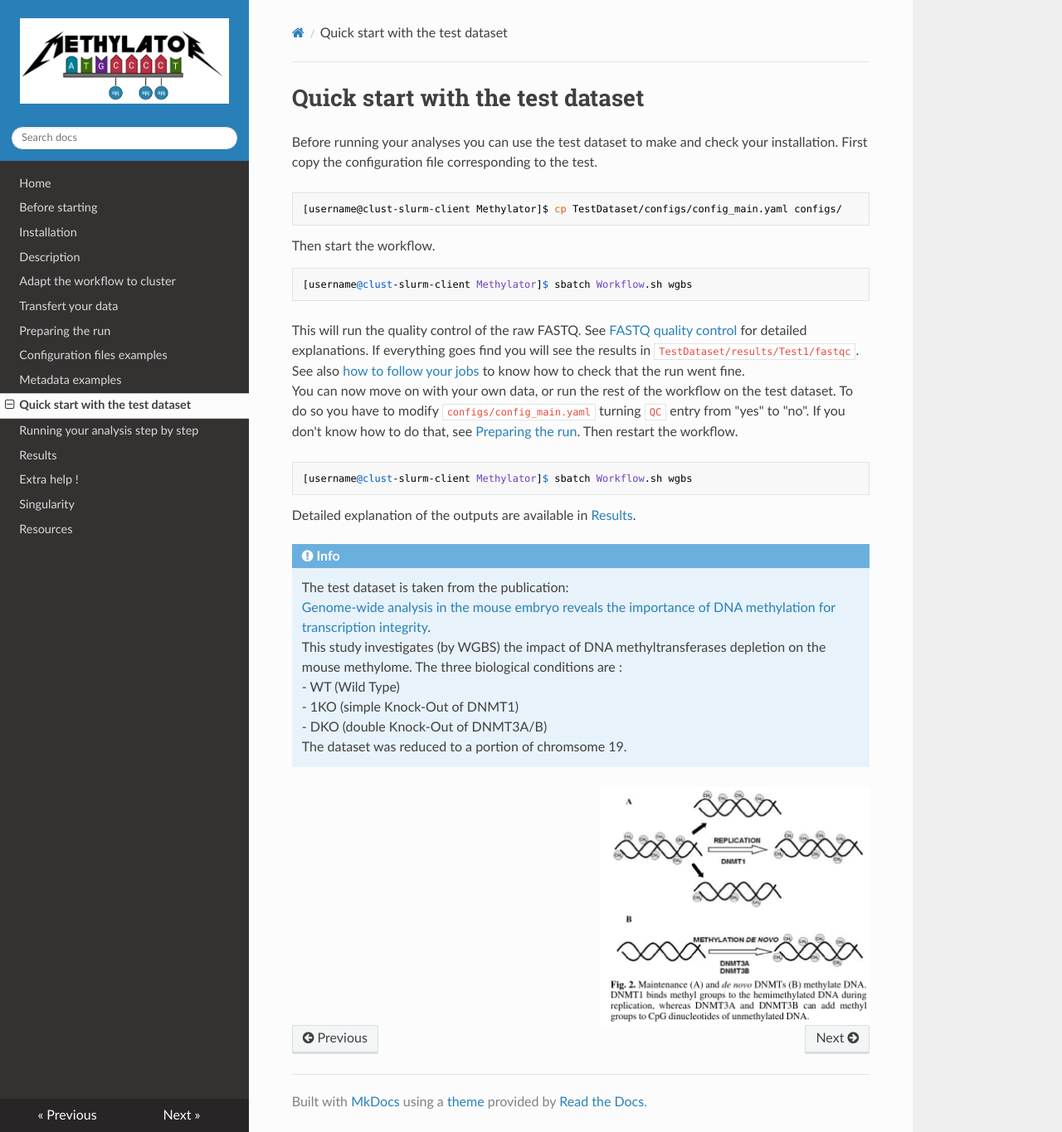
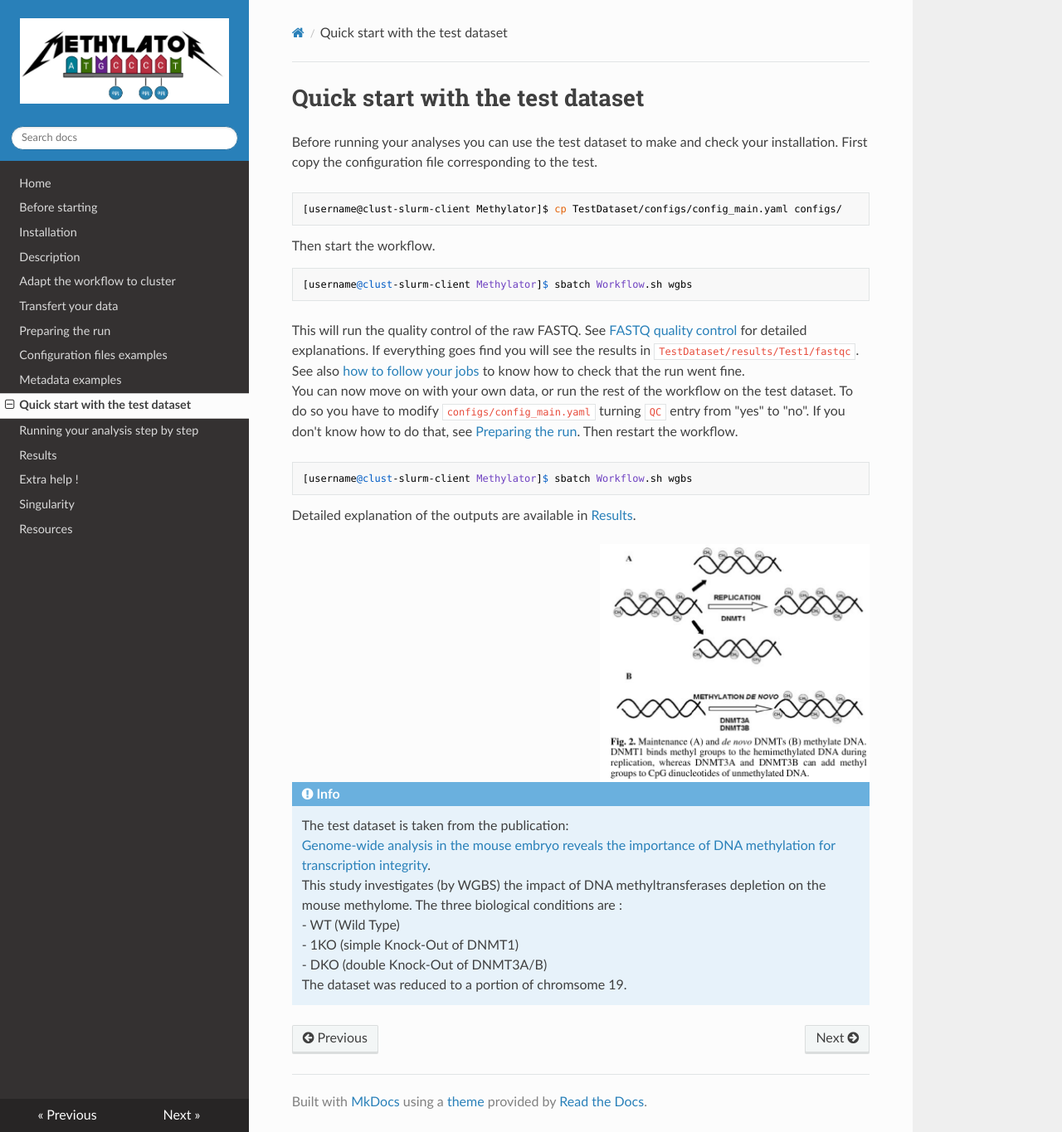
Before and after one commit to parisepigenetics/Methylator-Documentation, an MkDocs documentation site: the page built from docs/quick_start.md, in a window 1280 px wide and 1365 px high. Shown: the whole window at 83% size. Built offline with MkDocs 1.6.1, drawn with Linux system fonts in a browser that asks for light colours; nearby versions of some CDN libraries.

Commit message:
Update quick_start.md

````diff
--- a/docs/quick_start.md
+++ b/docs/quick_start.md
@@ -18,6 +18,10 @@ You can now move on with your own data, or run the rest of the workflow on the t
 ```
 Detailed explanation of the outputs are available in [Results](results.md).
 
+<figure markdown="span">
+    ![dnmt](img/dnmt.png){ align=right width=325 height=175 }
+</figure>
+
 !!! info inline
     The test dataset is taken from the publication:
     [Genome-wide analysis in the mouse embryo reveals the importance of DNA methylation for transcription integrity](https://www.nature.com/articles/s41467-020-16919-w).
@@ -26,7 +30,3 @@ Detailed explanation of the outputs are available in [Results](results.md).
     - 1KO (simple Knock-Out of DNMT1)
     - DKO (double Knock-Out of DNMT3A/B)
     The dataset was reduced to a portion of chromsome 19.
-
-<figure markdown="span">
-    ![dnmt](img/dnmt.png){ align=right width=325 height=175 }
-</figure>
````
